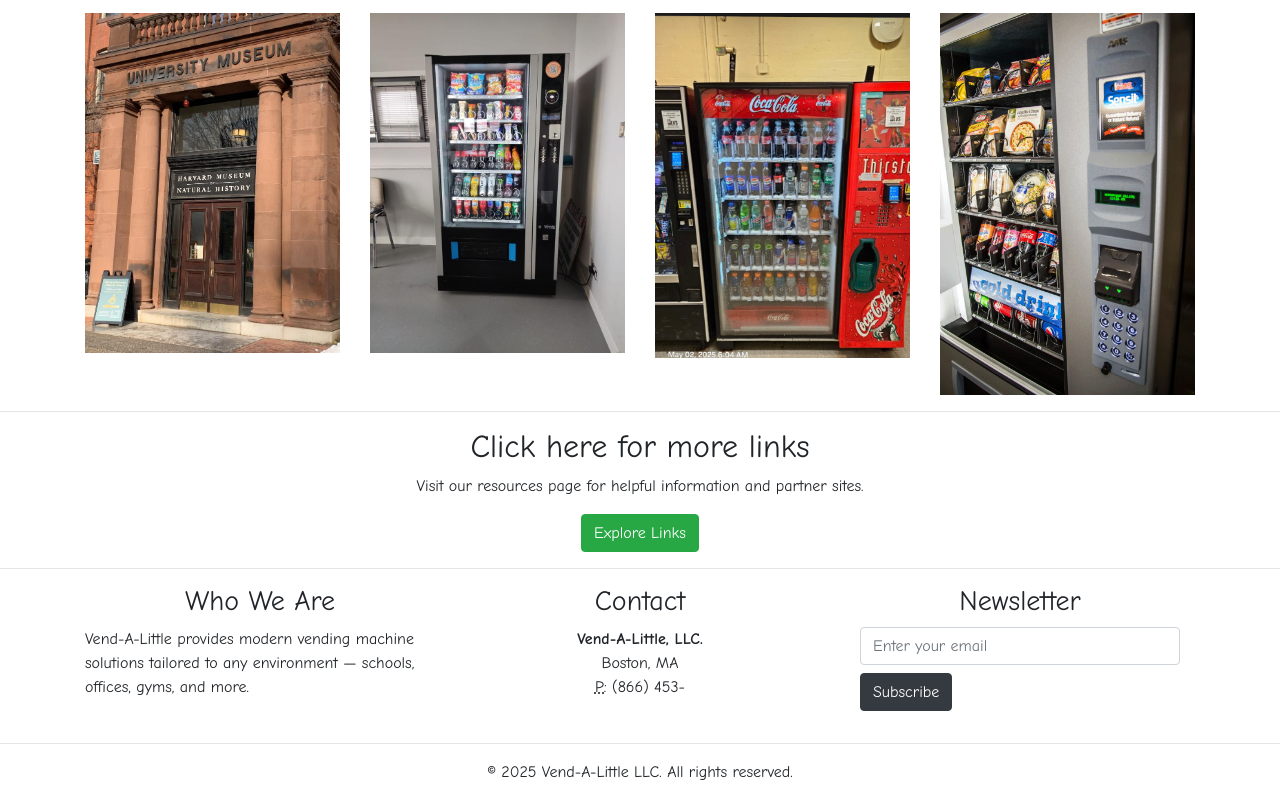
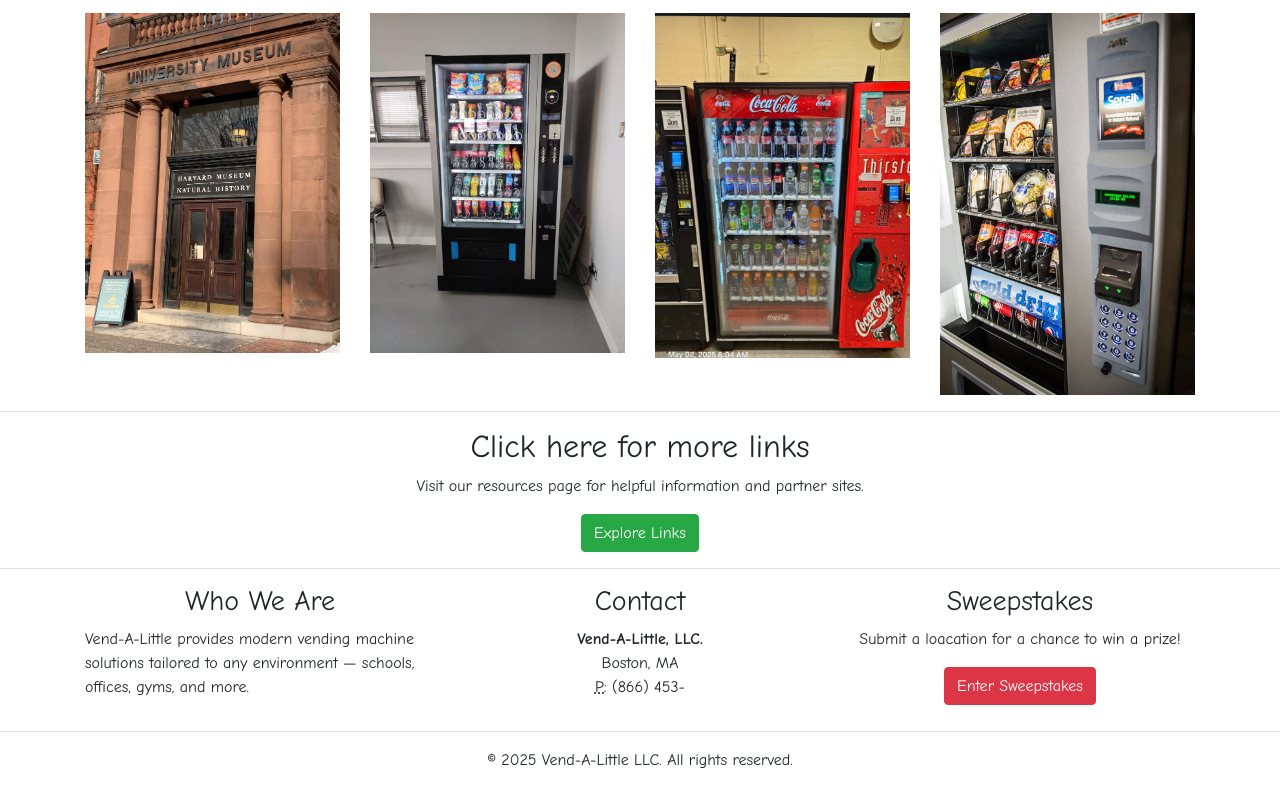
Before and after one commit to Invested00/vendalittle.github.io, a website: page index.html in a window 1280 px wide. Shown: the part 1664-2464 px from the top of the page. Drawn offline with Linux system fonts and the light colour scheme.

Commit message:
Update index.html

```diff
--- a/index.html
+++ b/index.html
@@ -149,13 +149,11 @@
             </address>
           </div>
           <div class="col-md-4 col-12">
-            <h3 class="text-center">Newsletter</h3>
-            <form>
-              <div class="form-group col-12">
-                <input type="email" class="form-control" placeholder="Enter your email">
-                <button type="submit" class="btn btn-dark mt-2">Subscribe</button>
-              </div>
-            </form>
+            <h3 class="text-center">Sweepstakes</h3>
+            <p class="text-center">Submit a loacation for a chance to win a prize!</p>
+            <div class="text-center">
+            <a href="https://docs.google.com/forms/d/e/1FAIpQLSeagVCQLOo3akkc1l9gzgtHGVYoCTjUbLvErbIc12-iZBMytQ/viewform?usp=header" target="_blank" class="btn btn-danger">Enter Sweepstakes</a>
+            </div>
           </div>
         </div>
       </div>
```
